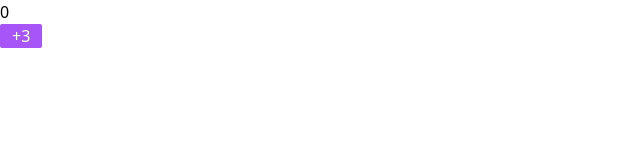
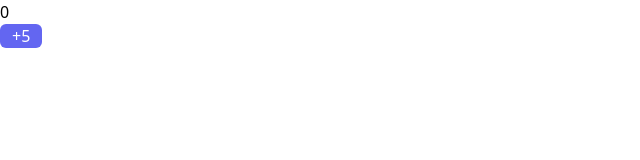
Before and after one commit to Emam-Bokhari/LWS-Module-02, a React (Vite) app: page / in a window 1280 px wide. Shown: the top 160 px of the page, without its empty margins (0-640 px from the left). Built offline with nearby package versions, Linux system fonts and the light colour scheme.

Commit message:
state over time

```diff
--- a/src/App.jsx
+++ b/src/App.jsx
@@ -1,10 +1,10 @@
 import { Fragment } from "react";
-import Counter from "./Module-2.6/Counter";
+import CounterAlert from "./Module-2.6/CounterAlert";
 
 export default function App() {
   return (
     <Fragment>
-      <Counter />
+      <CounterAlert />
     </Fragment>
   )
 }
--- /dev/null
+++ b/src/Module-2.6/CounterAlert.jsx
@@ -0,0 +1,16 @@
+import { Fragment, useState } from "react";
+
+export default function CounterAlert() {
+    const [number, setNumber] = useState(0)
+    return (
+        <Fragment>
+            <h2>{number}</h2>
+            <button onClick={() => {
+                setNumber(number + 5)
+                alert(number)
+            }} className="bg-indigo-500 px-3 rounded-md text-white" >
+                +5
+            </button>
+        </Fragment>
+    )
+}
```
